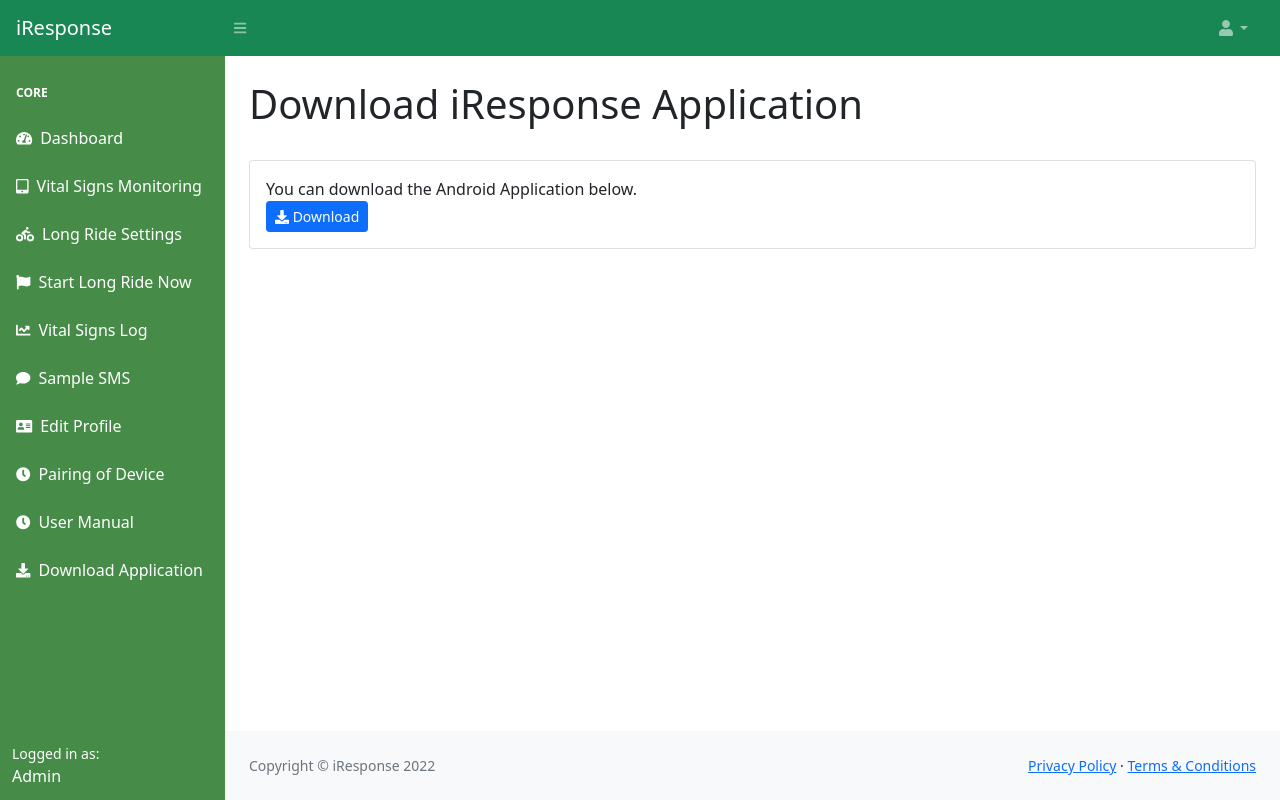
After one commit to blankspeedster/ride_app, a PHP site: page /download_application.php in a window 1280 px wide. The commit adds this page. Run offline with PHP 8.4, Linux system fonts and the light colour scheme; the visitor is signed in with stand-in values (Sample User, id 1); data comes from the database, SQL or seed files in the repository; some libraries are stand-ins or nearby versions.

```diff
--- /dev/null
+++ b/home/download_application.php
@@ -0,0 +1,68 @@
+<?php
+require_once("process_index.php");
+$presets = $mysqli->query("SELECT * FROM presets") or die($mysqli->error);
+$devices = $mysqli->query("SELECT * FROM devices d
+JOIN presets_device p
+ON p.device_id = d.id") or die($mysqli->error);
+?>
+<!DOCTYPE html>
+<html lang="en">
+
+<?php include("head.php"); ?>
+
+<body class="sb-nav-fixed">
+    <!-- Navbar Start-->
+    <?php include("navbar.php"); ?>
+    <!-- Navbar End-->
+    <div id="layoutSidenav">
+        <div id="layoutSidenav_nav">
+            <!-- Side Navigator Start -->
+            <?php include("sidenav.php"); ?>
+            <!-- Side Navigator End -->
+        </div>
+        <div id="layoutSidenav_content">
+            <main>
+                <div class="containerd-fluid px-4">
+                    <h1 class="mt-4">Download iResponse Application</h1>
+                    <ol class="breadcrumb mb-4">
+                        <!-- <li class="breadcrumb-item active">Dashboard</li> -->
+                    </ol>
+                    <div class="row">
+                        <!-- Notification here -->
+                        <?php
+                        if (isset($_SESSION['notification'])) { ?>
+                            <div class="alert alert-<?php echo $_SESSION['msg_type']; ?> alert-dismissible">
+                                <?php
+                                echo $_SESSION['notification'];
+                                unset($_SESSION['notification']);
+                                ?>
+                            </div>
+                        <?php } ?>
+                        <!-- End Notification -->
+                    </div>
+
+                    <!-- Add Device -->
+                    <div class="row">
+                        <div class="col-xl-12">
+                            <div class="card mb-4">
+                                <div class="card-body">
+                                    <div class="row">
+                                        <div class="col-xl-12">
+                                            You can download the Android Application below.
+                                            <br>
+                                            <a class="btn btn-primary btn-sm" href="assets/iResponse-v1.apk">
+                                                <i class="fas fa-download"></i>
+                                                 Download
+                                            </a>
+                                        </div>
+                                    </div>
+                                </div>
+                            </div>
+                        </div>
+                    </div>
+                </div>
+            </main>
+            <?php include("footer.php"); ?>
+</body>
+
+</html>
--- a/home/sidenav.php
+++ b/home/sidenav.php
@@ -46,6 +46,11 @@
                         <a class="nav-link" href="user_manual.php">
                             <div class="sb-nav-link-icon"><i class="fas fa-clock"></i></div>
                             User Manual
+                        </a>
+
+                        <a class="nav-link" href="download_application.php">
+                            <div class="sb-nav-link-icon"><i class="fas fa-download"></i></div>
+                            Download Application
                         </a>
 
 
```
Also changed, not shown: home/pairing_of_device.php (+63 -6 lines).
